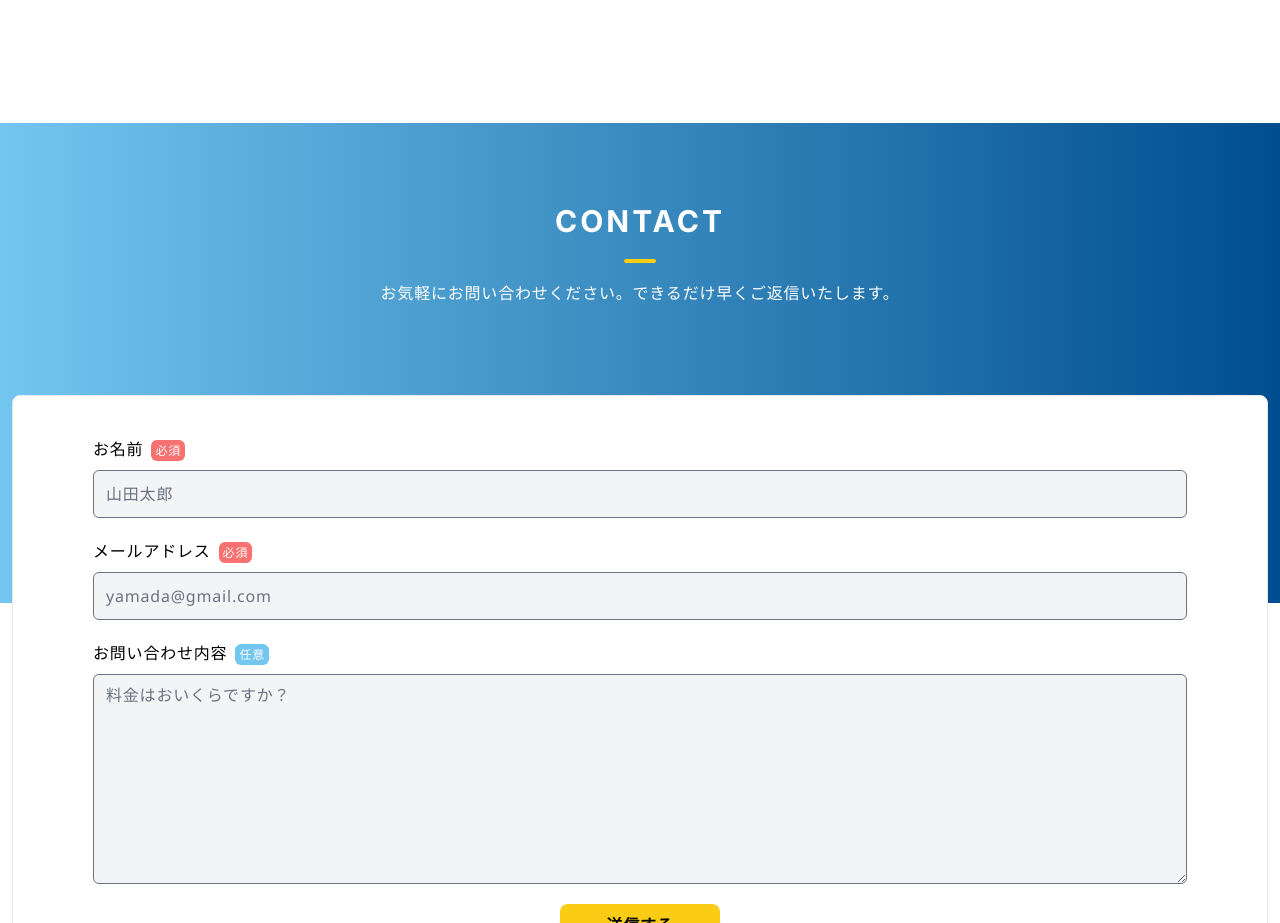
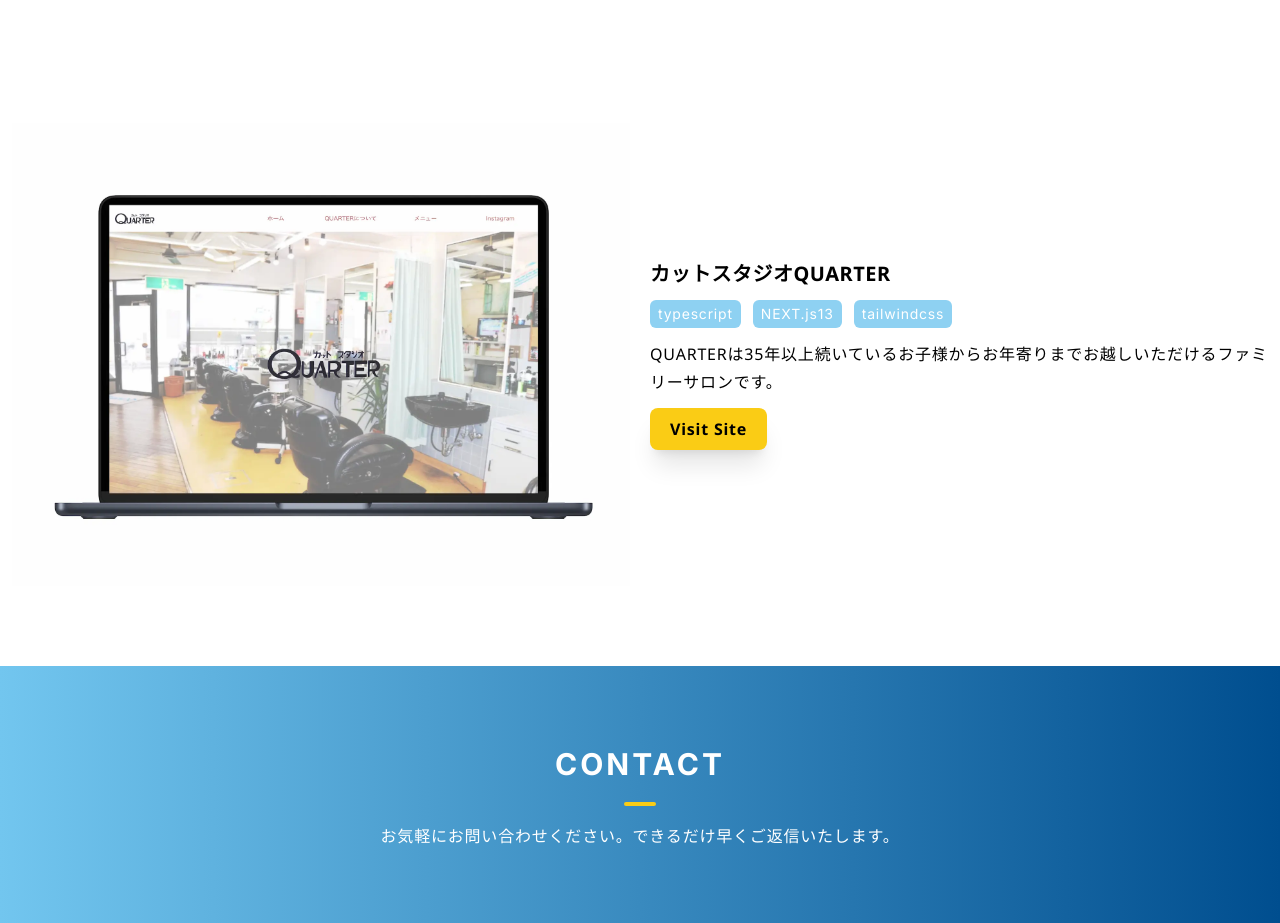
Before and after one commit to kazuyazama/portfolio, a Next.js app: page /#about in a window 1280 px wide. Shown: the part 4160-5083 px from the top of the page. Built offline with nearby package versions, Linux system fonts and the light colour scheme.

Commit message:
quarterの追加

```diff
--- a/assets/projects.ts
+++ b/assets/projects.ts
@@ -29,4 +29,11 @@
     use: ["typescript", "NEXT.js12", "chakra UI"],
     descripttion: "一番鶏 町田は静岡県で第３位に輝いた富士宮の名店焼き鳥屋の系列店です。",
   },
+  {
+    path: "https://www.cs-quarter.com/",
+    src: "/quarter.webp",
+    title: "カットスタジオQUARTER",
+    use: ["typescript", "NEXT.js13", "tailwindcss"],
+    descripttion: "QUARTERは35年以上続いているお子様からお年寄りまでお越しいただけるファミリーサロンです。",
+  },
 ];
```
Also changed, not shown: public/quarter.webp (added).
